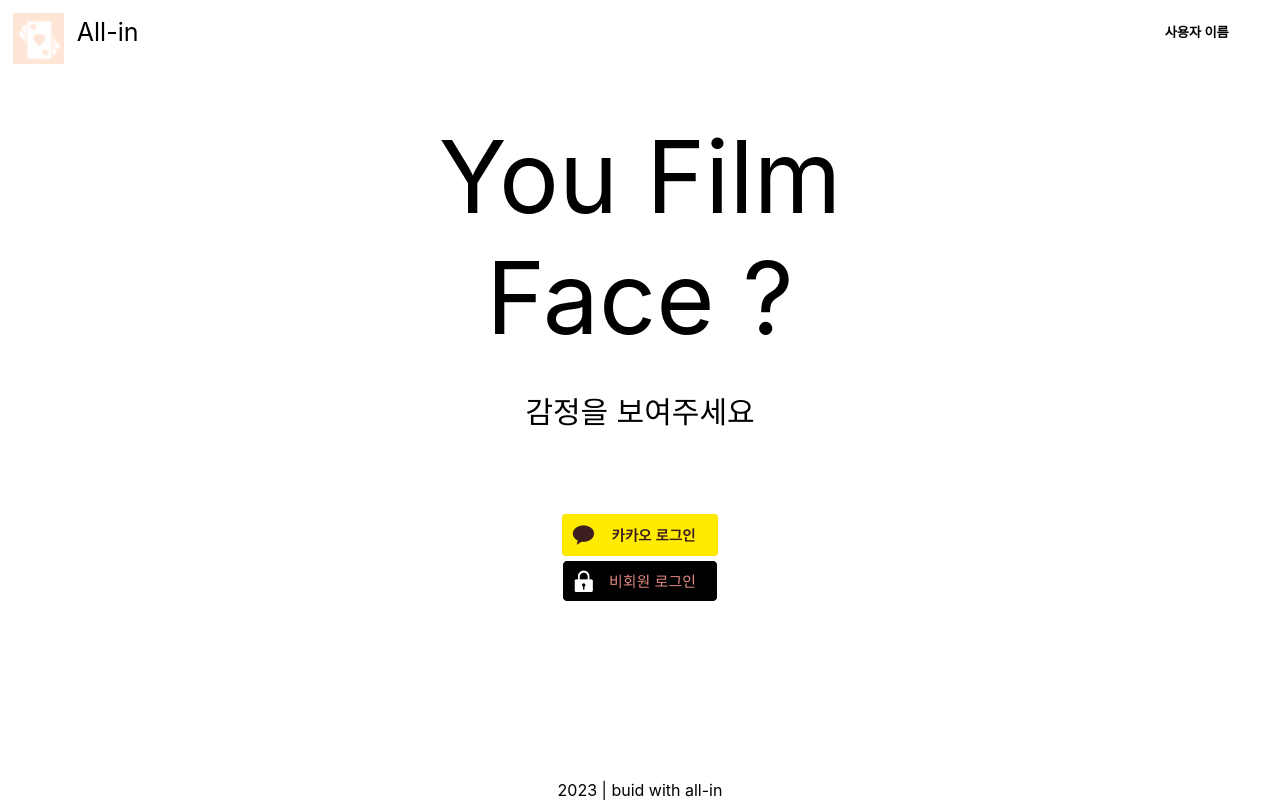
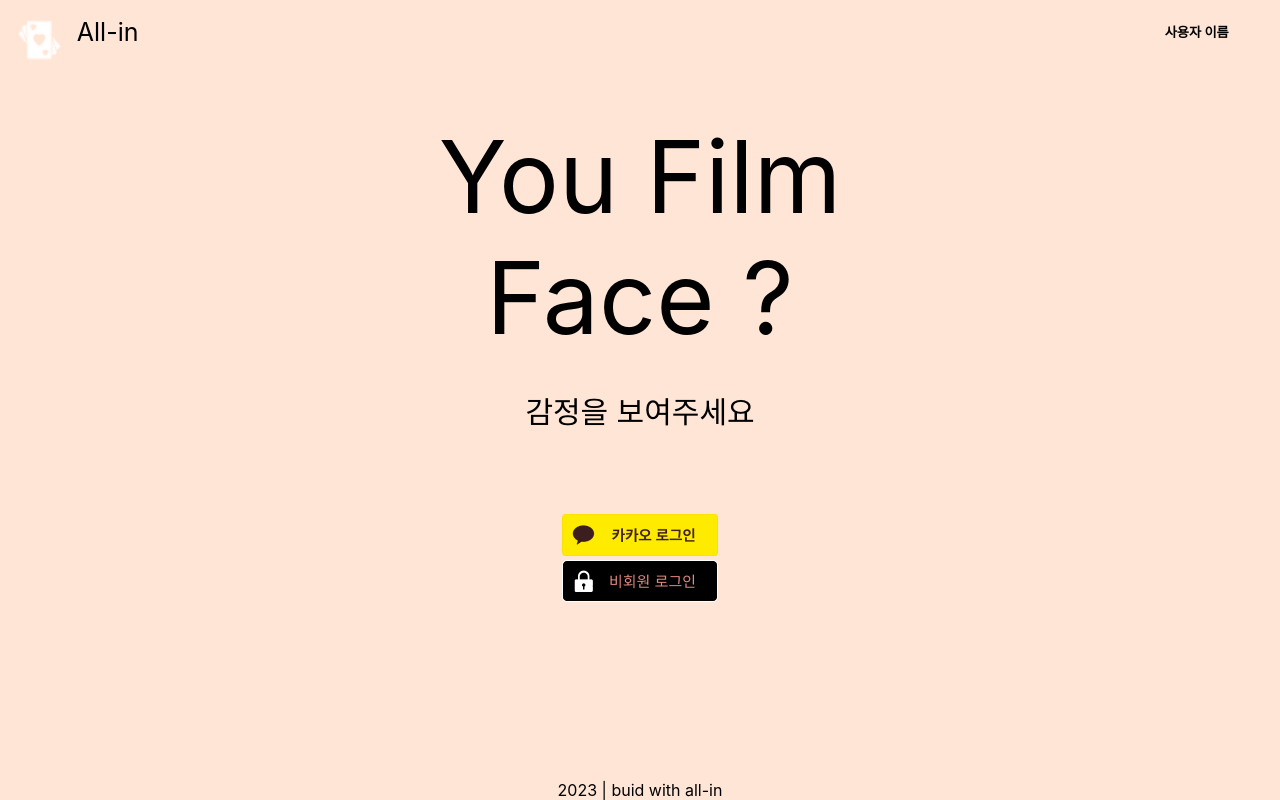
Before and after one commit to yongmining/ALLIN_FRONTEND, a React (Create React App) app: page / in a window 1280 px wide. Built offline with nearby package versions, Linux system fonts and the light colour scheme.

Commit message:
no message

```diff
--- a/src/index.css
+++ b/src/index.css
@@ -4,6 +4,7 @@ body {
     'Droid Sans', 'Helvetica Neue', sans-serif;
   -webkit-font-smoothing: antialiased;
   -moz-osx-font-smoothing: grayscale;
+  background-color: #ffe5d5;
 }
 
 code {
```
